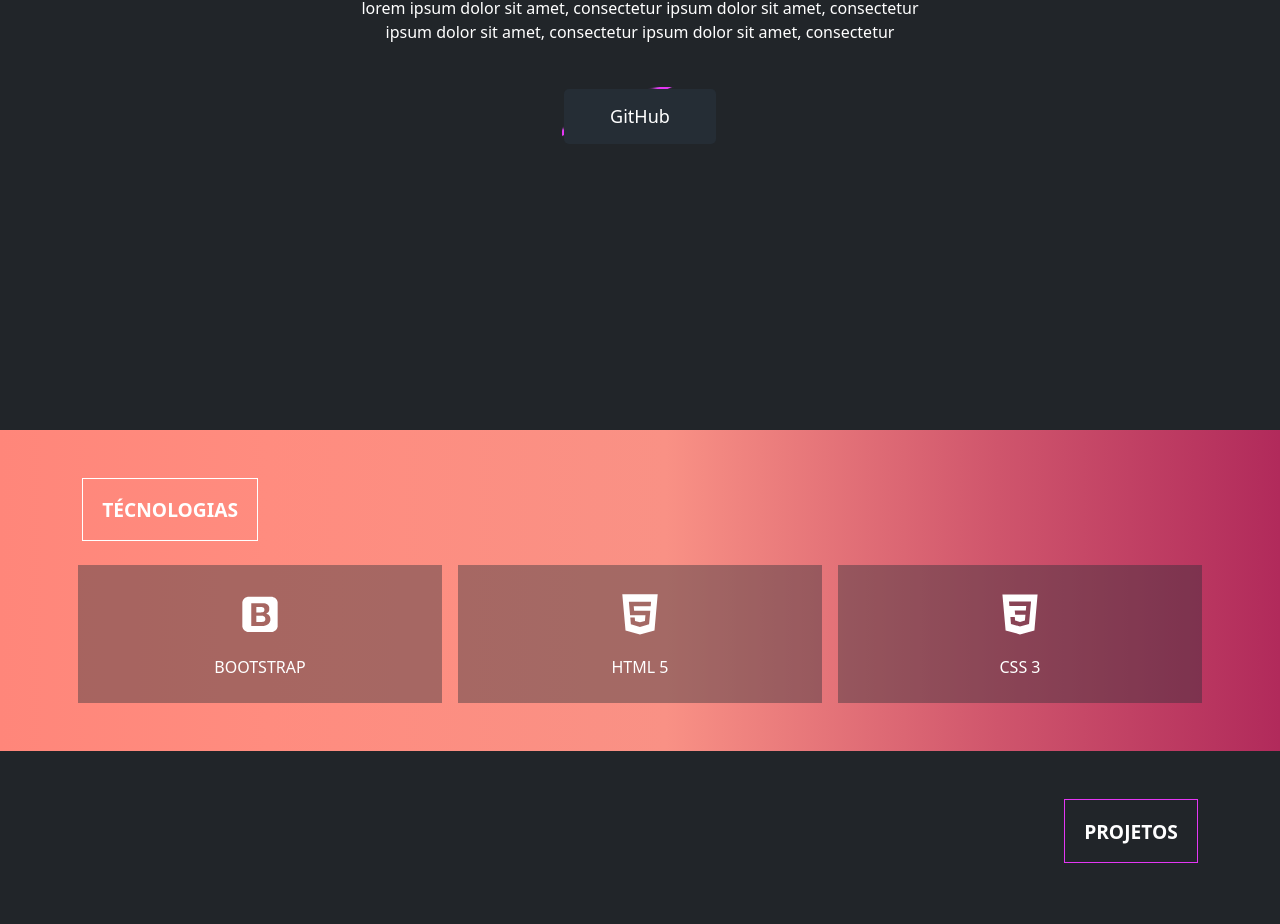
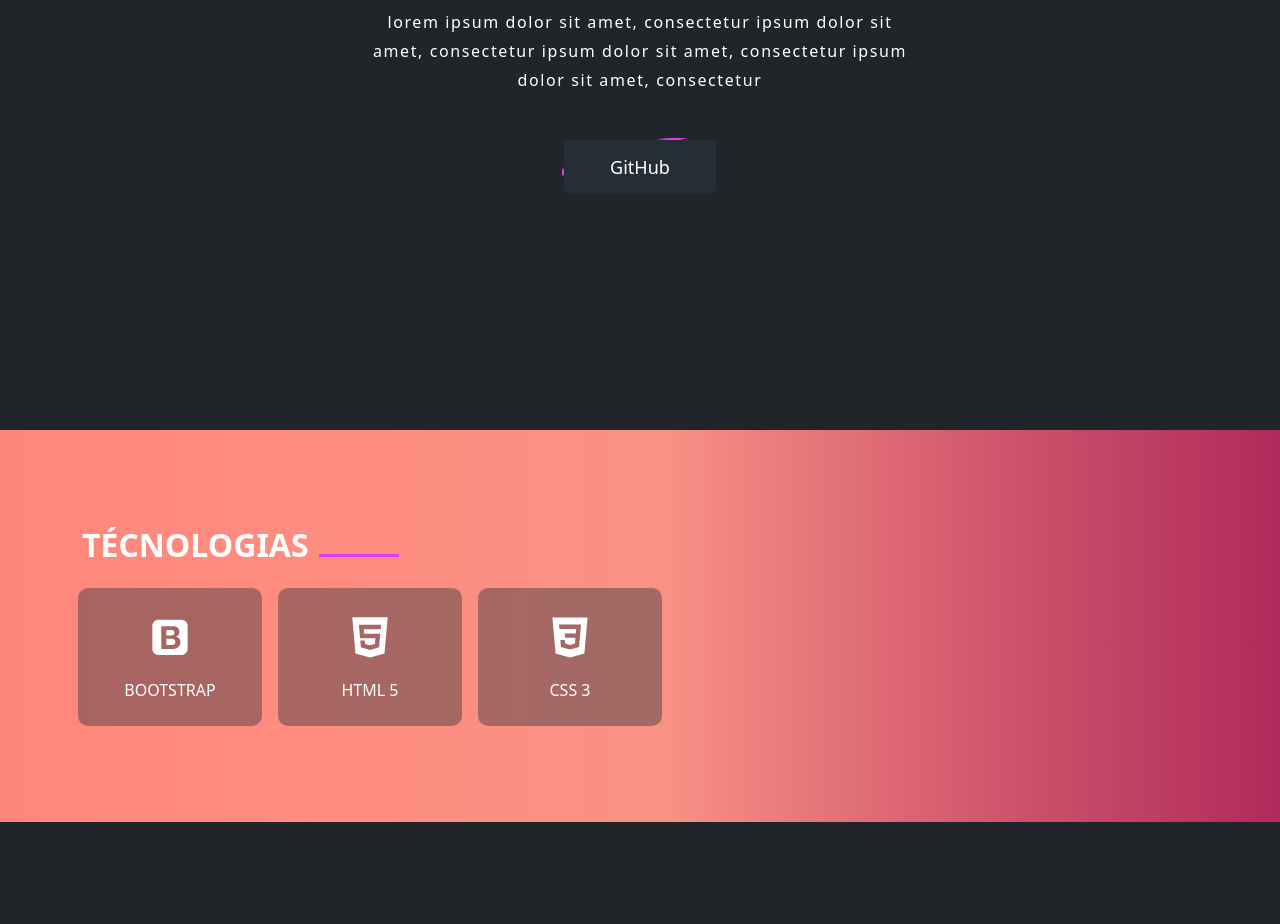
Before and after one commit to HenriqueNeubert/study_portfolio-B, a React (Vite) app: page / in a window 1280 px wide. Shown: the part 370-1294 px from the top of the page. Built offline with nearby package versions, Linux system fonts and the light colour scheme.

Commit message:
feat: added several changes

```diff
--- a/src/App.jsx
+++ b/src/App.jsx
@@ -4,7 +4,7 @@ import Footer from "./components/Footer";
 import Header from "./components/Header";
 import Banner from "./components/banner/Banner";
 import Technologies from "./components/technologies/Technologies";
-import Social from "./components/social/Project";
+import Project from "./components/social/Project";
 
 function App() {
   return (
@@ -19,10 +19,10 @@ function App() {
 
       <Technologies></Technologies>
 
-      <Social></Social>
+      <Project></Project>
 
       <Footer
-        copyRight="© 2022 henriqueneubert.dev"
+        copyRight="© 2022 henriqueneubert.dev@gmail.com"
         title="Henrique Neubert"
         backgroundColor="dark"
       ></Footer>
--- a/src/App.scss
+++ b/src/App.scss
@@ -28,12 +28,21 @@ header{
 }
 
 .title--block{
-  padding: 1.2rem;
-  border: 1px solid #e337f3;
-  font-size: 1.2rem!important;
+  // padding: 1.2rem;
+  // border: 1px solid #e337f3;
+  color: #e337f3;
+  font-size: 2rem!important;
 }
 
 .mainEffect{
+  &.mainEffect--secondary{
+    h3, h2{
+      &::before{
+        background-color: #e337f3;
+      }
+    }
+  }
+  h3, h2{
   position: relative;
     &::before{
       position: absolute;
@@ -45,7 +54,8 @@ header{
       width: 80px;
       height: 3px;
 
-    background-color: #e337f3;
+      background-color: #ffffff;
+    }
   }
 }
 
@@ -58,15 +68,23 @@ e 10px de altura para a barra horizontal */
 ::-webkit-scrollbar {
   width:10px!important;
   height: 10px;
+  border-radius: 10px!important;
+  opacity: 0.6!important;
+
   }
 
   /* aqui é para personalizar o fundo da barra, neste caso estou colocando um fundo cinza escuro*/
   ::-webkit-scrollbar-track {
-  background:#333!important;
+  background:#444!important;
+  border-radius: 10px!important;
+  opacity: 0.6!important;
+
   }
 
   /* aqui é a alça da barra, que demonstra a altura que você está na página
   estou colocando uma cor azul clara nela*/
   ::-webkit-scrollbar-thumb {
-  background: #2e9dd8!important;
+  background: #333!important;
+  border-radius: 10px!important;
+  opacity: 0.6!important;
   }
--- a/src/components/BlockTitle.jsx
+++ b/src/components/BlockTitle.jsx
@@ -6,14 +6,14 @@ export default props =>{
     justifyContent: props.align
   }
 
-  const border = {
-    borderColor: props.border
+  const color = {
+    color: props.color
   }
 
   return(
     <div>
       <div className="d-flex" style={align}>
-        <h3 className="fw-bold title--block" style={border}>
+        <h3 className="fw-bold title--block" style={color}>
           {props.title}
         </h3>
       </div>
--- a/src/components/Footer.jsx
+++ b/src/components/Footer.jsx
@@ -6,7 +6,7 @@ export default props =>{
   }
 
   return(
-    <footer class="py-2" style={style}>
+    <footer className="py-2" style={style}>
       <div className="container">
         <div className="d-flex justify-content-between">
           <p className="fw-bold">
--- a/src/components/Header.jsx
+++ b/src/components/Header.jsx
@@ -7,12 +7,12 @@ export default props =>{
   }
 
   return(
-    <header class="py-3 header" style={style}>
+    <header className="py-3 header" style={style}>
       <div className="container">
         <div className="d-flex justify-content-between align-items-center">
-          <div className="d-flex align-items-center gap-4">
+          <div className="d-flex align-items-center gap-4 mainEffect mainEffect--secondary">
             <img className="imageHeader" src="../../public/eu.jpeg" alt="" />
-            <h2 className="fw-bold mb-0 mainEffect">
+            <h2 className="fw-bold mb-0">
               {props.title}
             </h2>
           </div>
--- a/src/components/banner/Banner.jsx
+++ b/src/components/banner/Banner.jsx
@@ -13,12 +13,12 @@ export default (props) => {
   }
 
   return (
-    <div class="py-5 mainBanner d-flex align-items-center" style={style}>
+    <div className="py-5 mainBanner d-flex align-items-center" style={style}>
       <div className="container py-lg-5 py-0">
         <div className="d-flex" style={align}>
           <div className="d-flex flex-column col-lg-6" style={align}>
             <h2>{props.title}</h2>
-            <p>{props.description}</p>
+            <p className="description">{props.description}</p>
             <div className="pt-4">
               <ButtonPrimary {...props}/>
             </div>
--- a/src/components/banner/Banner.scss
+++ b/src/components/banner/Banner.scss
@@ -1,3 +1,12 @@
 .mainBanner{
   height: 100vh;
+  h2{
+    font-size: 2.5rem;
+    line-height: 2.6rem;
+  }
+  p.description{
+    margin-top: 15px;
+    line-height: 1.8rem;
+    letter-spacing: 1.6px;
+  }
 }
--- a/src/components/social/Project.jsx
+++ b/src/components/social/Project.jsx
@@ -7,8 +7,8 @@ export default props =>{
 
   return(
     <section className="py-5">
-      <div className="container">
-        <BlockTitle title="PROJETOS" align="end"/>
+      <div className="py-lg-5 container mainEffect mainEffect mainEffect--secondary">
+        <BlockTitle title="PROJETOS" align="center" color="#ffffff"/>
       </div>
     </section>
   )
--- a/src/components/technologies/Technologies.jsx
+++ b/src/components/technologies/Technologies.jsx
@@ -5,10 +5,12 @@ import BlockTitle from "../../components/BlockTitle";
 
 export default (props) => {
   return (
-    <section class="technologies py-5 z-index-2 bgGradient">
-      <div className="container">
-        <BlockTitle title="TÉCNOLOGIAS" align="start" border="white" />
-        <div className="technologiesCarroussel d-flex justify-content-center row row-cols-3">
+    <section className="technologies py-5 z-index-2 bgGradient">
+      <div className="py-lg-5 container">
+        <div className="mainEffect mainEffect--secondary">
+          <BlockTitle title="TÉCNOLOGIAS" align="start" color="#ffffff" />
+        </div>
+        <div className="technologiesCarroussel d-flex justify-content-start row row-cols-3">
           <TechnologiesItem></TechnologiesItem>
         </div>
       </div>
--- a/src/components/technologies/Technologies.scss
+++ b/src/components/technologies/Technologies.scss
@@ -1,8 +1,10 @@
 .technologies{
   .technologiesCarroussel{
     .technologies--item{
+      max-width: 200px;
       > div{
         background-color: rgba(37, 45, 53, 0.4);
+        border-radius: 10px;
         svg{
           width: 50px;
           height: 50px;
--- a/src/main.js
+++ b/src/main.js
@@ -1,2 +1,2 @@
-const header = document.querySelector(".mainBanner").getBoundingClientRect().height
-console.log(header);
+// const header = document.querySelector(".mainBanner").getBoundingClientRect().height
+// console.log(header);
```
Lines whose indentation alone changed are shown as unchanged.
